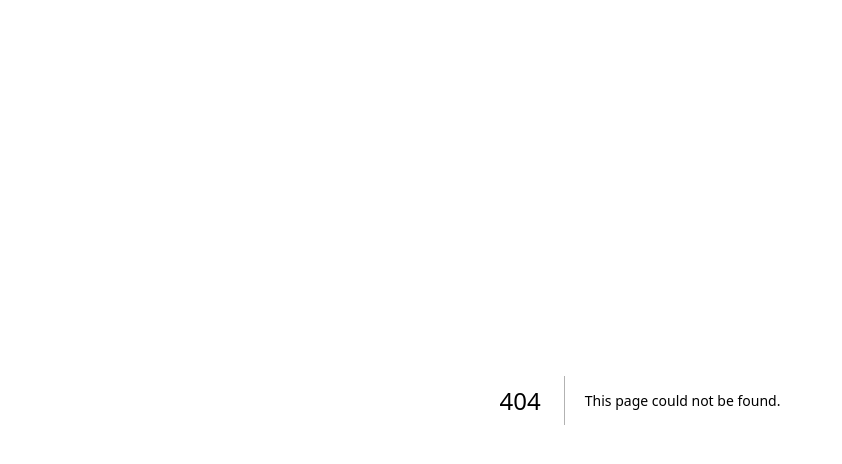
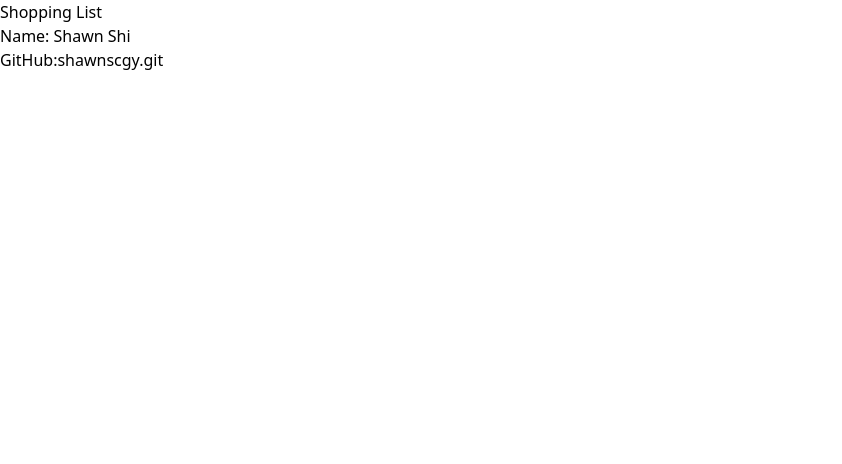
Before and after one commit to shawnscgy/cprg306-assignments, a Next.js app: page /week-2 in a window 1280 px wide. Before the commit this address had no page. Shown: the top 464 px of the page, without its empty margins (0-842 px from the left). Built offline with nearby package versions, Linux system fonts and the light colour scheme.

Commit message:
Finished Assignment1
Done

```diff
--- a/app/page.js
+++ b/app/page.js
@@ -1,8 +1,12 @@
+import Link from "next/link";
+
 export default function Page() {
   return (
     <div>
-      <h1>Assignment 1</h1>
-      <p>Generated by create next app</p>
+      <h1>CPRG 306: Web Development2 - Assignments</h1>
+      <Link href="/week-2">
+        ****************CLICK HERE TO WEEK-2*****************
+      </Link>
     </div>
   );
 }
--- /dev/null
+++ b/app/week-2/page.js
@@ -0,0 +1,9 @@
+import StudentInfo from "./student-info";
+export default function Page() {
+  return (
+    <main>
+      <h1>Shopping List</h1>
+      <StudentInfo />
+    </main>
+  );
+}
--- /dev/null
+++ b/app/week-2/student-info.js
@@ -0,0 +1,12 @@
+import Link from "next/link";
+export default function StudentInf() {
+  return (
+    <header>
+      <h1>Name: Shawn Shi</h1>
+      <p>
+        GitHub:
+        <Link href="https://github.com/shawnscgy">shawnscgy.git</Link>
+      </p>
+    </header>
+  );
+}
```
